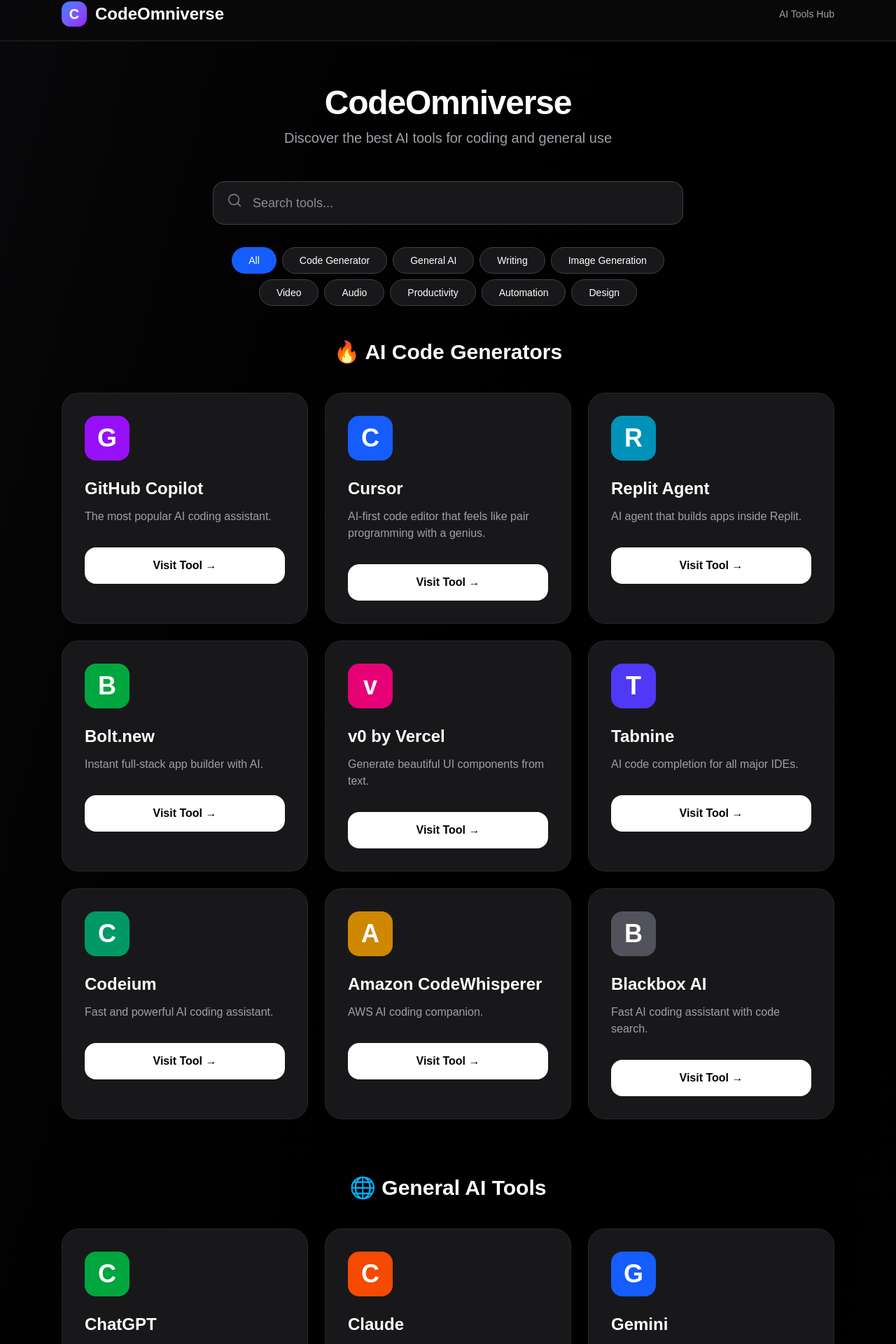
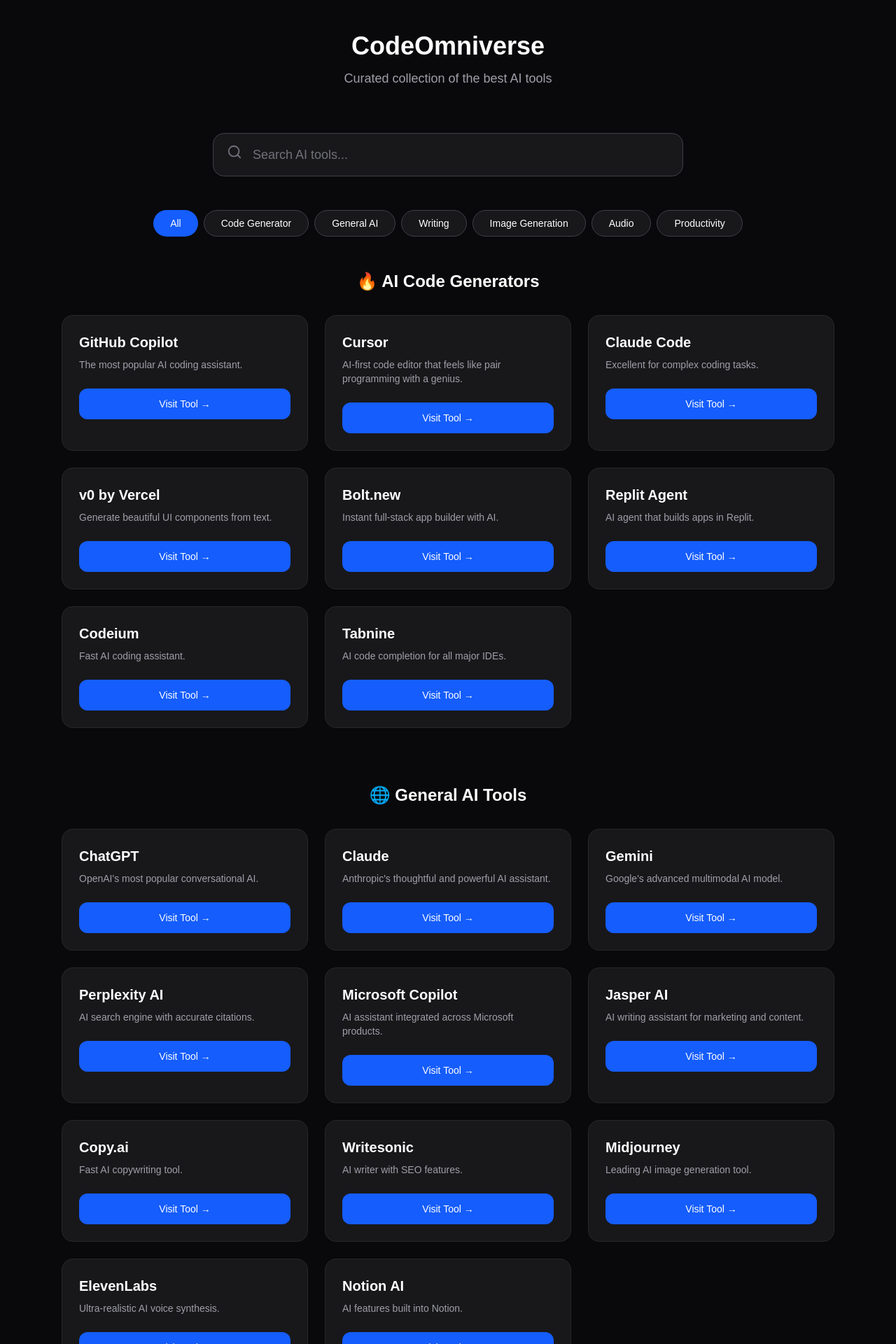
Before and after one commit to karhyoone/codeomniverse, a Next.js app: page / in a window 1280 px wide. Shown: the part 18-1938 px from the top of the page at 70% size. Built offline with nearby package versions, Linux system fonts and the light colour scheme.

Commit message:
Improved design with smaller professional headings and all tools

```diff
--- a/src/app/page.tsx
+++ b/src/app/page.tsx
@@ -1,50 +1,36 @@
 "use client";
 
 import { useState } from "react";
-import { Search, ExternalLink, Star } from "lucide-react";
+import { Search, ExternalLink } from "lucide-react";
 
 const generalAITools = [
-  { name: "ChatGPT", description: "OpenAI's most popular conversational AI.", category: "General AI", link: "https://chat.openai.com", rating: 4.7, color: "bg-green-600" },
-  { name: "Claude", description: "Anthropic's advanced and thoughtful AI assistant.", category: "General AI", link: "https://claude.ai", rating: 4.8, color: "bg-orange-600" },
-  { name: "Gemini", description: "Google's powerful multimodal AI model.", category: "General AI", link: "https://gemini.google.com", rating: 4.6, color: "bg-blue-600" },
-  { name: "Perplexity AI", description: "AI search engine with accurate citations.", category: "General AI", link: "https://perplexity.ai", rating: 4.7, color: "bg-purple-600" },
-  { name: "Microsoft Copilot", description: "AI assistant integrated across Microsoft ecosystem.", category: "General AI", link: "https://copilot.microsoft.com", rating: 4.5, color: "bg-cyan-600" },
-  { name: "Jasper AI", description: "AI writing assistant for marketing and content creation.", category: "Writing", link: "https://jasper.ai", rating: 4.4, color: "bg-pink-600" },
-  { name: "Copy.ai", description: "Fast AI copywriting and content generation tool.", category: "Writing", link: "https://copy.ai", rating: 4.3, color: "bg-rose-600" },
-  { name: "Rytr", description: "Affordable AI writing assistant.", category: "Writing", link: "https://rytr.me", rating: 4.2, color: "bg-amber-600" },
-  { name: "Writesonic", description: "AI writer with SEO and marketing features.", category: "Writing", link: "https://writesonic.com", rating: 4.4, color: "bg-emerald-600" },
-  { name: "Grammarly", description: "AI-powered writing and grammar checker.", category: "Writing", link: "https://grammarly.com", rating: 4.6, color: "bg-indigo-600" },
-  { name: "Midjourney", description: "Leading AI image generation tool.", category: "Image Generation", link: "https://midjourney.com", rating: 4.8, color: "bg-violet-600" },
-  { name: "DALL·E 3", description: "OpenAI's advanced image generation model.", category: "Image Generation", link: "https://chat.openai.com", rating: 4.7, color: "bg-sky-600" },
-  { name: "Canva Magic Studio", description: "AI design tools inside Canva.", category: "Design", link: "https://canva.com", rating: 4.5, color: "bg-fuchsia-600" },
-  { name: "Adobe Firefly", description: "Adobe's family of generative AI tools.", category: "Design", link: "https://firefly.adobe.com", rating: 4.6, color: "bg-red-600" },
-  { name: "Leonardo.ai", description: "Powerful AI art and image generation platform.", category: "Image Generation", link: "https://leonardo.ai", rating: 4.7, color: "bg-lime-600" },
-  { name: "Synthesia", description: "AI video generation with realistic avatars.", category: "Video", link: "https://synthesia.io", rating: 4.5, color: "bg-teal-600" },
-  { name: "Runway", description: "Advanced AI video and image generation.", category: "Video", link: "https://runwayml.com", rating: 4.6, color: "bg-cyan-600" },
-  { name: "ElevenLabs", description: "Ultra-realistic AI voice synthesis.", category: "Audio", link: "https://elevenlabs.io", rating: 4.9, color: "bg-rose-600" },
-  { name: "Descript", description: "AI-powered audio and video editing.", category: "Audio", link: "https://descript.com", rating: 4.5, color: "bg-amber-600" },
-  { name: "Otter.ai", description: "AI meeting notes and transcription.", category: "Productivity", link: "https://otter.ai", rating: 4.4, color: "bg-yellow-600" },
-  { name: "Gamma", description: "AI-powered presentation maker.", category: "Productivity", link: "https://gamma.app", rating: 4.5, color: "bg-sky-600" },
-  { name: "Notion AI", description: "AI features built into Notion.", category: "Productivity", link: "https://notion.so", rating: 4.5, color: "bg-zinc-600" },
-  { name: "Zapier Central", description: "AI automation and agent builder.", category: "Automation", link: "https://zapier.com", rating: 4.4, color: "bg-emerald-600" },
-  { name: "Framer AI", description: "AI website and design generation in Framer.", category: "Design", link: "https://framer.com", rating: 4.6, color: "bg-fuchsia-600" },
+  { name: "ChatGPT", description: "OpenAI's most popular conversational AI.", category: "General AI", link: "https://chat.openai.com" },
+  { name: "Claude", description: "Anthropic's thoughtful and powerful AI assistant.", category: "General AI", link: "https://claude.ai" },
+  { name: "Gemini", description: "Google's advanced multimodal AI model.", category: "General AI", link: "https://gemini.google.com" },
+  { name: "Perplexity AI", description: "AI search engine with accurate citations.", category: "General AI", link: "https://perplexity.ai" },
+  { name: "Microsoft Copilot", description: "AI assistant integrated across Microsoft products.", category: "General AI", link: "https://copilot.microsoft.com" },
+  { name: "Jasper AI", description: "AI writing assistant for marketing and content.", category: "Writing", link: "https://jasper.ai" },
+  { name: "Copy.ai", description: "Fast AI copywriting tool.", category: "Writing", link: "https://copy.ai" },
+  { name: "Writesonic", description: "AI writer with SEO features.", category: "Writing", link: "https://writesonic.com" },
+  { name: "Midjourney", description: "Leading AI image generation tool.", category: "Image Generation", link: "https://midjourney.com" },
+  { name: "ElevenLabs", description: "Ultra-realistic AI voice synthesis.", category: "Audio", link: "https://elevenlabs.io" },
+  { name: "Notion AI", description: "AI features built into Notion.", category: "Productivity", link: "https://notion.so" },
 ];
 
 const codeGenerators = [
-  { name: "GitHub Copilot", description: "The most popular AI coding assistant.", category: "Code Generator", link: "https://github.com/features/copilot", rating: 4.7, color: "bg-purple-600" },
-  { name: "Cursor", description: "AI-first code editor that feels like pair programming with a genius.", category: "Code Generator", link: "https://cursor.com/?ref=codeomniverse", rating: 4.9, color: "bg-blue-600" },
-  { name: "Replit Agent", description: "AI agent that builds apps inside Replit.", category: "Code Generator", link: "https://replit.com/ai", rating: 4.5, color: "bg-cyan-600" },
-  { name: "Bolt.new", description: "Instant full-stack app builder with AI.", category: "Code Generator", link: "https://bolt.new", rating: 4.6, color: "bg-green-600" },
-  { name: "v0 by Vercel", description: "Generate beautiful UI components from text.", category: "Code Generator", link: "https://v0.dev", rating: 4.7, color: "bg-pink-600" },
-  { name: "Tabnine", description: "AI code completion for all major IDEs.", category: "Code Generator", link: "https://tabnine.com", rating: 4.4, color: "bg-indigo-600" },
-  { name: "Codeium", description: "Fast and powerful AI coding assistant.", category: "Code Generator", link: "https://codeium.com", rating: 4.5, color: "bg-emerald-600" },
-  { name: "Amazon CodeWhisperer", description: "AWS AI coding companion.", category: "Code Generator", link: "https://aws.amazon.com/codewhisperer", rating: 4.3, color: "bg-yellow-600" },
-  { name: "Blackbox AI", description: "Fast AI coding assistant with code search.", category: "Code Generator", link: "https://blackbox.ai", rating: 4.4, color: "bg-zinc-600" },
+  { name: "GitHub Copilot", description: "The most popular AI coding assistant.", category: "Code Generator", link: "https://github.com/features/copilot" },
+  { name: "Cursor", description: "AI-first code editor that feels like pair programming with a genius.", category: "Code Generator", link: "https://cursor.com" },
+  { name: "Claude Code", description: "Excellent for complex coding tasks.", category: "Code Generator", link: "https://claude.ai" },
+  { name: "v0 by Vercel", description: "Generate beautiful UI components from text.", category: "Code Generator", link: "https://v0.dev" },
+  { name: "Bolt.new", description: "Instant full-stack app builder with AI.", category: "Code Generator", link: "https://bolt.new" },
+  { name: "Replit Agent", description: "AI agent that builds apps in Replit.", category: "Code Generator", link: "https://replit.com/ai" },
+  { name: "Codeium", description: "Fast AI coding assistant.", category: "Code Generator", link: "https://codeium.com" },
+  { name: "Tabnine", description: "AI code completion for all major IDEs.", category: "Code Generator", link: "https://tabnine.com" },
 ];
 
 const allTools = [...generalAITools, ...codeGenerators];
 
-const categories = ["All", "Code Generator", "General AI", "Writing", "Image Generation", "Video", "Audio", "Productivity", "Automation", "Design"];
+const categories = ["All", "Code Generator", "General AI", "Writing", "Image Generation", "Audio", "Productivity"];
 
 export default function Home() {
   const [searchTerm, setSearchTerm] = useState("");
@@ -58,61 +44,54 @@
   });
 
   return (
-    <div className="min-h-screen bg-gradient-to-br from-zinc-950 via-black to-zinc-950 text-white">
-      <header className="sticky top-0 z-50 border-b border-zinc-800 bg-zinc-950/90 backdrop-blur-md">
-        <div className="max-w-6xl mx-auto px-6 py-5 flex items-center justify-between">
-          <div className="flex items-center gap-3">
-            <div className="w-9 h-9 bg-gradient-to-br from-blue-500 to-purple-600 rounded-xl flex items-center justify-center text-white font-bold text-xl">C</div>
-            <h1 className="text-2xl font-semibold">CodeOmniverse</h1>
-          </div>
-          <p className="text-sm text-zinc-400">AI Tools Hub</p>
-        </div>
-      </header>
-
+    <div className="min-h-screen bg-zinc-950 text-white">
       <div className="max-w-6xl mx-auto px-6 py-16">
-        <div className="text-center mb-12">
-          <h2 className="text-5xl font-semibold tracking-tight mb-3">CodeOmniverse</h2>
-          <p className="text-xl text-zinc-400">Discover the best AI tools for coding and general use</p>
+        <div className="text-center mb-16">
+          <h1 className="text-4xl font-semibold mb-3">CodeOmniverse</h1>
+          <p className="text-lg text-zinc-400">Curated collection of the best AI tools</p>
         </div>
 
-        {/* Search + Filters */}
+        {/* Search */}
         <div className="max-w-2xl mx-auto mb-12">
-          <div className="relative mb-8">
+          <div className="relative">
             <Search className="absolute left-5 top-4 text-zinc-500" size={22} />
             <input
               type="text"
-              placeholder="Search tools..."
+              placeholder="Search AI tools..."
               value={searchTerm}
               onChange={(e) => setSearchTerm(e.target.value)}
-              className="w-full bg-zinc-900 border border-zinc-700 rounded-2xl pl-14 py-4 text-lg focus:outline-none focus:border-blue-500"
+              className="w-full bg-zinc-900 border border-zinc-700 rounded-2xl pl-14 py-4 text-lg focus:outline-none focus:border-blue-500 placeholder-zinc-500"
             />
           </div>
+        </div>
 
-          <div className="flex flex-wrap gap-2 justify-center">
+        {/* Category Filters */}
+        <div className="flex flex-wrap gap-2 justify-center mb-12">
           {categories.map(cat => (
             <button
               key={cat}
               onClick={() => setActiveCategory(cat)}
               className={`px-6 py-2 rounded-full text-sm font-medium transition-all ${
-                  activeCategory === cat ? "bg-blue-600 text-white" : "bg-zinc-900 border border-zinc-700 hover:bg-zinc-800"
+                activeCategory === cat
+                  ? "bg-blue-600 text-white"
+                  : "bg-zinc-900 border border-zinc-700 hover:bg-zinc-800"
               }`}
             >
               {cat}
             </button>
           ))}
         </div>
-        </div>
 
-        {/* AI Code Generators Section */}
+        {/* AI Code Generators */}
         <div className="mb-20">
-          <h3 className="text-3xl font-semibold mb-10 text-center">🔥 AI Code Generators</h3>
+          <h3 className="text-2xl font-semibold mb-8 text-center">🔥 AI Code Generators</h3>
           <div className="grid grid-cols-1 md:grid-cols-2 lg:grid-cols-3 gap-6">
             {codeGenerators.filter(t => activeCategory === "All" || t.category === activeCategory).map((tool, i) => (
-              <div key={i} className="bg-zinc-900 border border-zinc-800 rounded-3xl p-8 hover:border-blue-500 transition-all hover:-translate-y-1">
-                <div className={`w-16 h-16 mb-6 rounded-2xl bg-gradient-to-br ${tool.color} flex items-center justify-center text-4xl font-bold text-white`}>{tool.name[0]}</div>
-                <h4 className="text-2xl font-semibold mb-3">{tool.name}</h4>
-                <p className="text-zinc-400 mb-8 line-clamp-3">{tool.description}</p>
-                <a href={tool.link} target="_blank" rel="noopener noreferrer" className="block w-full text-center bg-white text-black font-semibold py-3.5 rounded-2xl hover:bg-zinc-100">
+              <div key={i} className="bg-zinc-900 border border-zinc-800 rounded-2xl p-6 hover:border-blue-500 transition-all">
+                <h4 className="text-xl font-semibold mb-2">{tool.name}</h4>
+                <p className="text-zinc-400 mb-6 line-clamp-3 text-sm">{tool.description}</p>
+                <a href={tool.link} target="_blank" rel="noopener noreferrer"
+                  className="block w-full text-center bg-blue-600 hover:bg-blue-700 py-3 rounded-xl font-medium text-sm">
                   Visit Tool →
                 </a>
               </div>
@@ -120,16 +99,16 @@
           </div>
         </div>
 
-        {/* General AI Tools Section */}
+        {/* General AI Tools */}
         <div>
-          <h3 className="text-3xl font-semibold mb-10 text-center">🌐 General AI Tools</h3>
+          <h3 className="text-2xl font-semibold mb-8 text-center">🌐 General AI Tools</h3>
           <div className="grid grid-cols-1 md:grid-cols-2 lg:grid-cols-3 gap-6">
             {generalAITools.filter(t => activeCategory === "All" || t.category === activeCategory).map((tool, i) => (
-              <div key={i} className="bg-zinc-900 border border-zinc-800 rounded-3xl p-8 hover:border-blue-500 transition-all hover:-translate-y-1">
-                <div className={`w-16 h-16 mb-6 rounded-2xl bg-gradient-to-br ${tool.color} flex items-center justify-center text-4xl font-bold text-white`}>{tool.name[0]}</div>
-                <h4 className="text-2xl font-semibold mb-3">{tool.name}</h4>
-                <p className="text-zinc-400 mb-8 line-clamp-3">{tool.description}</p>
-                <a href={tool.link} target="_blank" rel="noopener noreferrer" className="block w-full text-center bg-white text-black font-semibold py-3.5 rounded-2xl hover:bg-zinc-100">
+              <div key={i} className="bg-zinc-900 border border-zinc-800 rounded-2xl p-6 hover:border-blue-500 transition-all">
+                <h4 className="text-xl font-semibold mb-2">{tool.name}</h4>
+                <p className="text-zinc-400 mb-6 line-clamp-3 text-sm">{tool.description}</p>
+                <a href={tool.link} target="_blank" rel="noopener noreferrer"
+                  className="block w-full text-center bg-blue-600 hover:bg-blue-700 py-3 rounded-xl font-medium text-sm">
                   Visit Tool →
                 </a>
               </div>
@@ -137,12 +116,6 @@
           </div>
         </div>
       </div>
-
-      <footer className="border-t border-zinc-800 bg-black py-12 mt-20">
-        <div className="max-w-6xl mx-auto px-6 text-center text-zinc-500 text-sm">
-          CodeOmniverse © 2026 • Curated for developers
-        </div>
-      </footer>
     </div>
   );
 }
```
Lines whose indentation alone changed are shown as unchanged.
